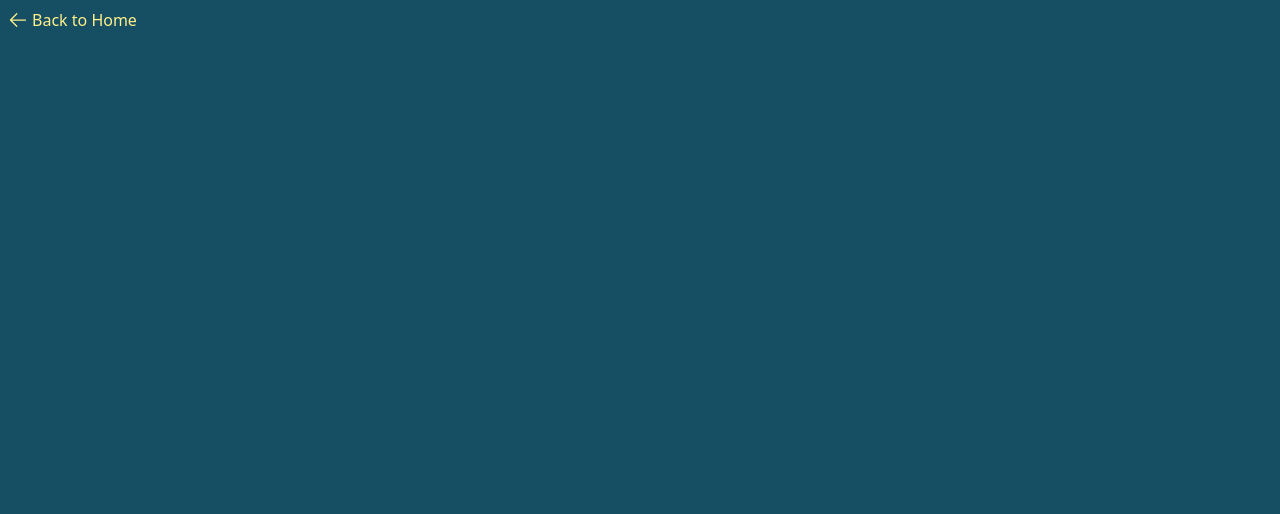
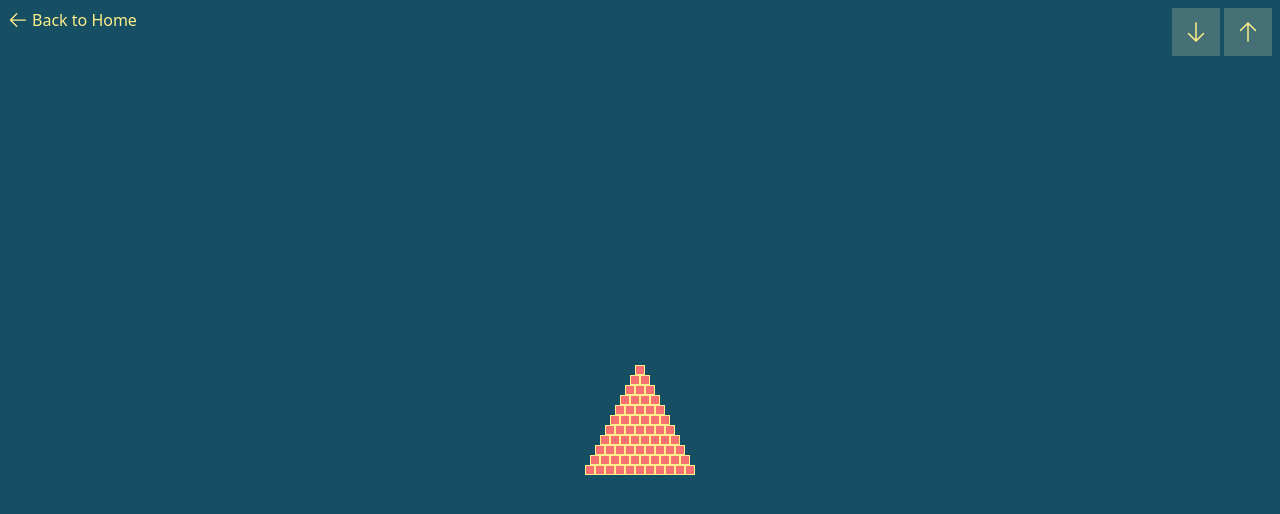
Before and after one commit to cliveportman/24daysofvue, a Vue app: page /tree in a window 1280 px wide. Before the commit this address had no page. Shown: the top 514 px of the page. Built offline with nearby package versions, Linux system fonts and the light colour scheme.

Commit message:
installing heroicons and day 4 - recursive tree

```diff
--- a/package.json
+++ b/package.json
@@ -11,6 +11,7 @@
     "type-check": "vue-tsc --noEmit -p tsconfig.vitest.json --composite false"
   },
   "dependencies": {
+    "@heroicons/vue": "^2.0.13",
     "@vueuse/core": "^9.10.0",
     "debounce": "^1.2.1",
     "pinia": "^2.0.26",
--- a/src/router/index.ts
+++ b/src/router/index.ts
@@ -6,6 +6,7 @@ import Noughts from '@/routes/noughts-crosses/Index.vue'
 import GiftSearchBar from '@/routes/gift-search-bar/Index.vue'
 import Jokes from '@/routes/jokes/Index.vue'
 import Countdown from '@/routes/countdown/Index.vue'
+import Tree from '@/routes/tree/Index.vue'
 
 export const routes = [
   { path: '/', name: '', component: Home, meta: { layout: 'home' } },
@@ -13,6 +14,7 @@ export const routes = [
   { path: '/gift-search-bar', name: 'Gift Search Bar', component: GiftSearchBar },
   { path: '/jokes', name: 'Jokes', component: Jokes },
   { path: '/countdown', name: 'Countdown', component: Countdown },
+  { path: '/tree', name: 'Recursive tree', component: Tree },
 ]
 
 export default createRouter({
--- /dev/null
+++ b/src/routes/tree/Index.vue
@@ -0,0 +1,39 @@
+<script setup lang="ts">
+import { ref } from 'vue'
+import { ArrowDownIcon } from '@heroicons/vue/24/solid'
+
+const rows = ref(10)
+
+const createArray = (n: number) => {
+  if (n === 0) {
+    return [0]
+  } else {
+    const arr: number[] = createArray(n - 1)
+    arr.push(n)
+    return arr
+  }
+}
+</script>
+
+<template>
+  <div class="absolute right-2 top-2 flex justify-center">
+    <button type="button" @click="rows--" class="block w-12 h-12 bg-yellow-100 bg-opacity-20">
+      <div class="flex w-12 h-12 justify-center items-center">
+        <ArrowDownIcon class="h-6 w-6 text-yellow-200" />
+      </div>
+    </button>
+    <button type="button" @click="rows++" class="ml-1 block w-12 h-12 bg-yellow-100 bg-opacity-20">
+      <div class="flex w-12 h-12 justify-center items-center">
+        <ArrowDownIcon class="h-6 w-6 text-yellow-200 rotate-180" />
+      </div>
+    </button>
+  </div>
+  <div class="w-screen overflow-hidden">
+    <div v-for="(row, rIndex) in createArray(rows)" class="flex justify-center items-center">
+      <div
+        v-for="(square, sIndex) in createArray(row)"
+        class="w-2 h-2 border border-yellow-200 bg-red-400 box-content"
+      ></div>
+    </div>
+  </div>
+</template>
```
Also changed, not shown: 1 other file (tests, documents, lock files or other folders).
